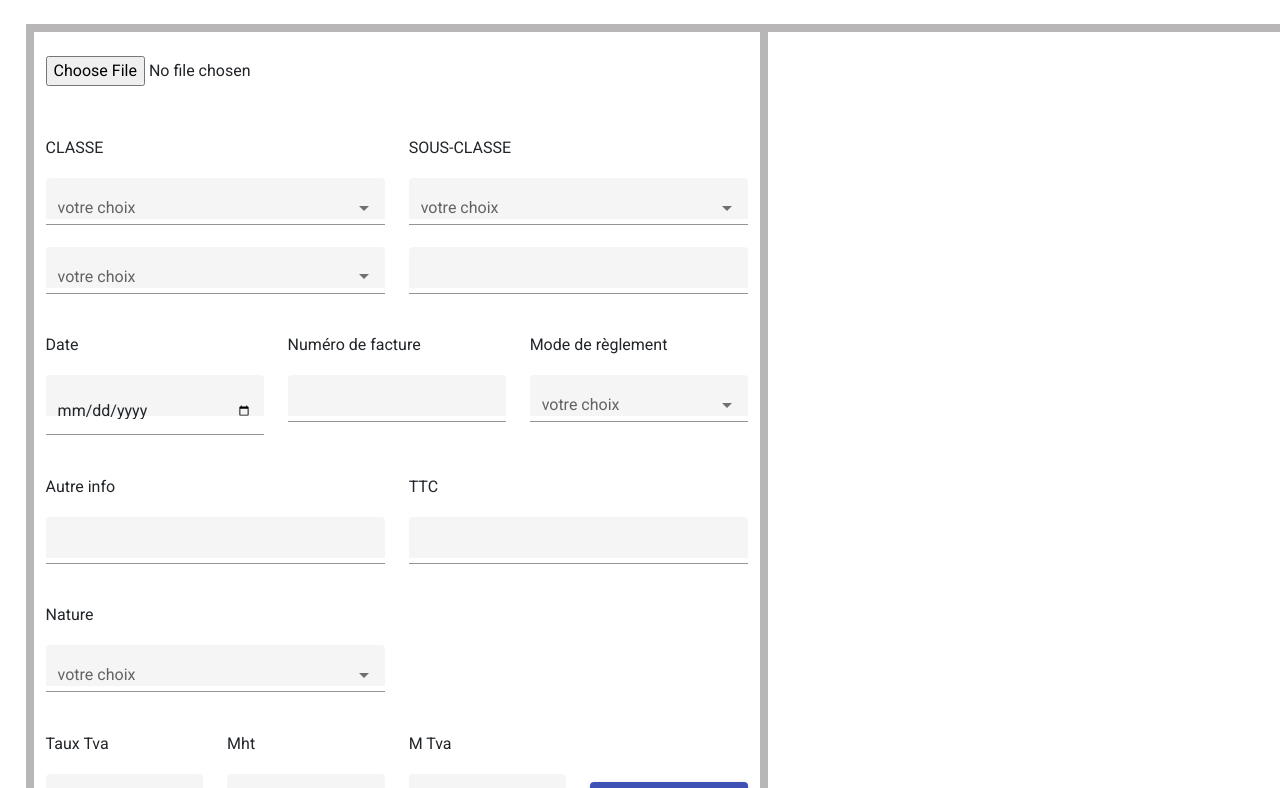
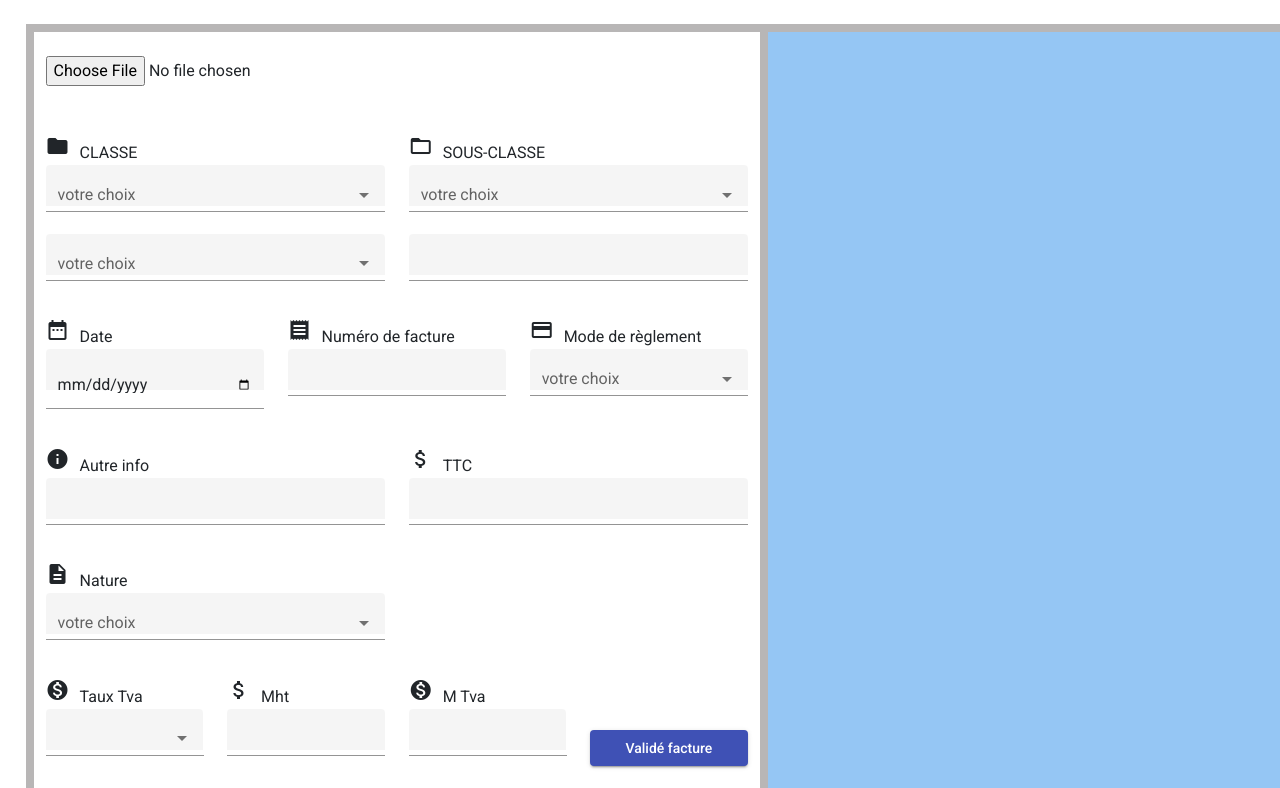
Before and after one commit to tounaf/compta-hery, an Angular app: page /compta in a window 1280 px wide. Shown: the top 788 px of the page. Built offline with nearby package versions, Linux system fonts and the light colour scheme.

Commit message:
ajout icon

```diff
--- a/src/app/app.module.ts
+++ b/src/app/app.module.ts
@@ -11,6 +11,7 @@ import { ComptaComponent } from './compta/compta.component';
 import { LoginComponent } from './login/login.component';
 import { MatSelectModule } from '@angular/material/select';
 import { RouterModule, Routes } from '@angular/router';
+import { MatIconModule } from '@angular/material/icon';
 
 @NgModule({
   declarations: [
@@ -27,6 +28,7 @@ import { RouterModule, Routes } from '@angular/router';
     FormsModule,
     ReactiveFormsModule,
     MatSelectModule,
+    MatIconModule
 
   ],
   providers: [],
--- a/src/app/compta/compta.component.html
+++ b/src/app/compta/compta.component.html
@@ -26,18 +26,20 @@
           <!-- ======================================================================= -->
           <div class="row">
             <div class="col-md-6 mt-5">
-              <h3>CLASSE</h3>
+              <mat-icon>folder</mat-icon>
+              <span style="margin-left: 10px;">CLASSE</span>
               <mat-form-field appearance="fill" style="width: 100%;">
                 <mat-label>votre choix</mat-label>
                 <mat-select [(ngModel)]="parentClasse" [ngModelOptions]="{standalone: true}">
-                  <span *ngFor="let cl of listeClass, let j = index">
+                  <span *ngFor="let cl of listeClass, let l = index">
                     <mat-option (click)="checkValClass()" [value]="cl.value" style="width:0px">{{cl.value}}</mat-option>
                   </span>
                 </mat-select>
               </mat-form-field>
             </div>
             <div class="col-md-6 mt-5">
-              <h3>SOUS-CLASSE</h3>
+              <mat-icon>folder_open</mat-icon>
+              <span style="margin-left: 10px;">SOUS-CLASSE</span>
               <mat-form-field appearance="fill" style="width: 100%;">
                 <mat-label>votre choix</mat-label>
                 <mat-select [(ngModel)]="sousClasse" [ngModelOptions]="{standalone: true}">
@@ -72,19 +74,22 @@
           <!-- ======================================================================= -->
           <div class="row mt-3">
             <div class="col-md-4">
-              <h3>Date</h3>
+              <mat-icon>date_range</mat-icon>
+              <span style="margin-left:10px">Date</span>
               <mat-form-field appearance="fill" style="width: 100%;">
                 <input matInput type="date">
               </mat-form-field>
             </div>
             <div class="col-md-4">
-              <h3>Numéro de facture</h3>
+              <mat-icon>receipt</mat-icon>
+              <span style="margin-left:10px">Numéro de facture</span>
               <mat-form-field appearance="fill" style="width: 100%;">
                 <input matInput type="text">
               </mat-form-field>
             </div>
             <div class="col-md-4">
-              <h3>Mode de règlement</h3>
+              <mat-icon>payment</mat-icon>
+              <span style="margin-left:10px">Mode de règlement</span>
               <mat-form-field appearance="fill" style="width: 100%;">
                 <mat-label>votre choix</mat-label>
                 <mat-select>
@@ -101,13 +106,15 @@
           <!-- ======================================================================= -->
           <div class="row mt-3">
             <div class="col-md-6">
-              <h3>Autre info</h3>
+              <mat-icon>info</mat-icon>
+              <span style="margin-left:10px">Autre info</span>
               <mat-form-field appearance="fill" style="width: 100%;">
                 <input matInput type="text">
               </mat-form-field>
             </div>
             <div class="col-md-6">
-              <h3>TTC</h3>
+              <mat-icon>attach_money</mat-icon>
+              <span style="margin-left:10px">TTC</span>
               <mat-form-field appearance="fill" style="width: 100%;">
                 <input matInput formControlName="ttc">
               </mat-form-field>
@@ -118,7 +125,8 @@
           <!-- ======================================================================= -->
           <div class="row mt-3">
             <div class="col-md-6">
-              <h3>Nature</h3>
+              <mat-icon>description</mat-icon>
+              <span style="margin-left:10px">Nature</span>
               <mat-form-field appearance="fill" style="width: 100%;">
                 <mat-label>votre choix</mat-label>
                 <mat-select>
@@ -136,7 +144,8 @@
           <!-- ======================================================================= -->
           <div class="row mt-3">
             <div class="col-md-3">
-              <h3>Taux Tva</h3>
+              <mat-icon>monetization_on</mat-icon>
+              <span style="margin-left:10px">Taux Tva</span>
               <mat-form-field appearance="fill" style="width: 100%;">
                 <mat-select>
                   <span *ngFor="let choix1 of listeChoix1, let a = index">
@@ -146,13 +155,15 @@
               </mat-form-field>
             </div>
             <div class="col-md-3">
-              <h3>Mht</h3>
+              <mat-icon>attach_money</mat-icon>
+              <span style="margin-left:10px">Mht</span>
               <mat-form-field appearance="fill" style="width: 100%;">
                 <input matInput type="text" [value]="Mht">
               </mat-form-field>
             </div>
             <div class="col-md-3">
-              <h3>M Tva</h3>
+              <mat-icon>monetization_on</mat-icon>
+              <span style="margin-left:10px">M Tva</span>
               <mat-form-field appearance="fill" style="width: 100%;">
                 <input matInput type="text" [value]="Tva">
               </mat-form-field>
@@ -186,7 +197,7 @@
       </table>
 
     </div>
-    <div class="col-md-5" style="border: 4px solid rgb(184, 182, 182);">
+    <div class="col-md-5" style="border: 4px solid rgb(184, 182, 182); background-color: rgb(149, 198, 244);">
       <img alt="myimage" class="img-fluid" [src]="imageSrc" *ngIf="imageSrc" width="100%" height="100%" />
     </div>
 
--- a/src/app/compta/compta.component.ts
+++ b/src/app/compta/compta.component.ts
@@ -41,6 +41,7 @@ export class ComptaComponent implements OnInit {
       ttc:[''],
       // Autres champs
     });
+
 
     this.listeClass = [
       {
```
